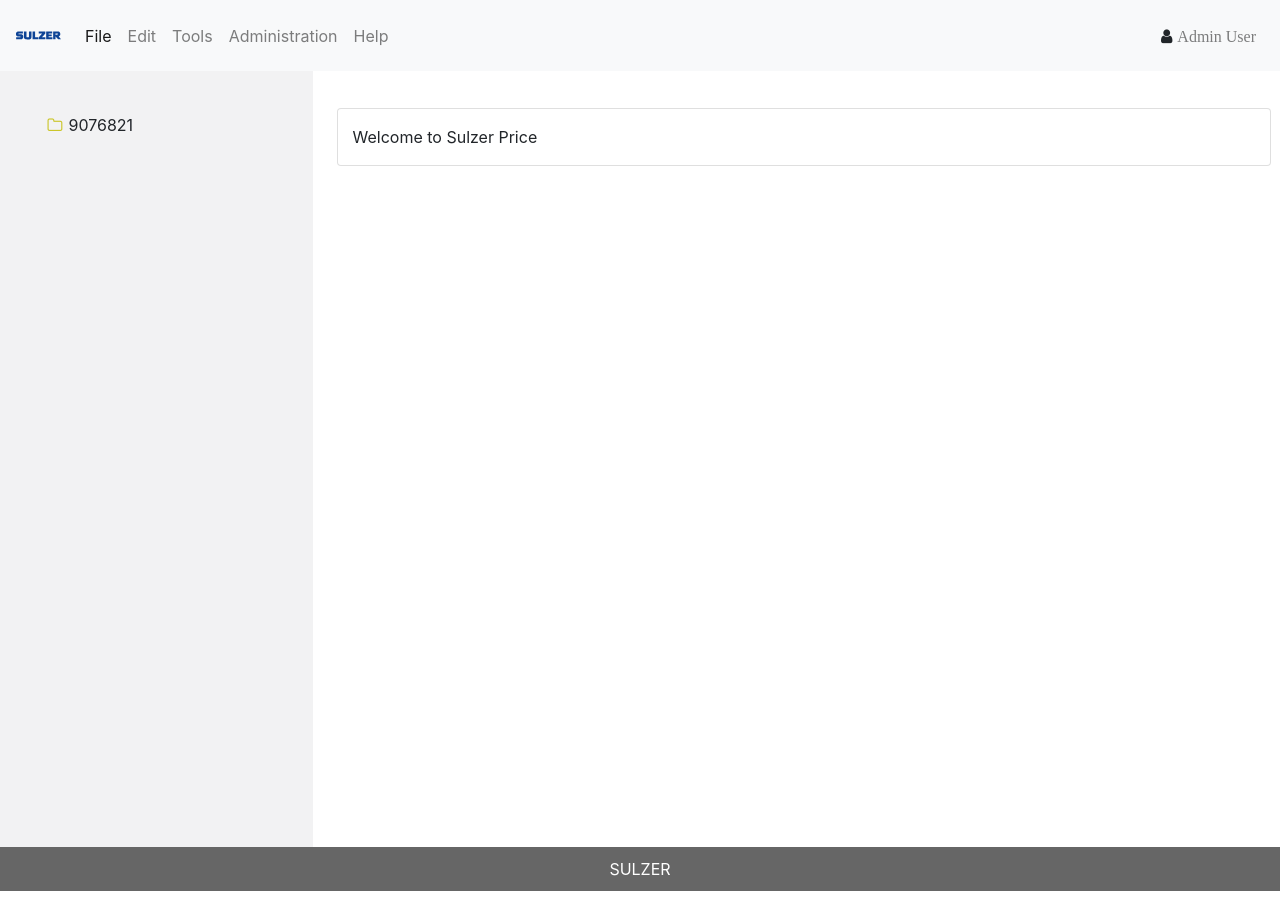
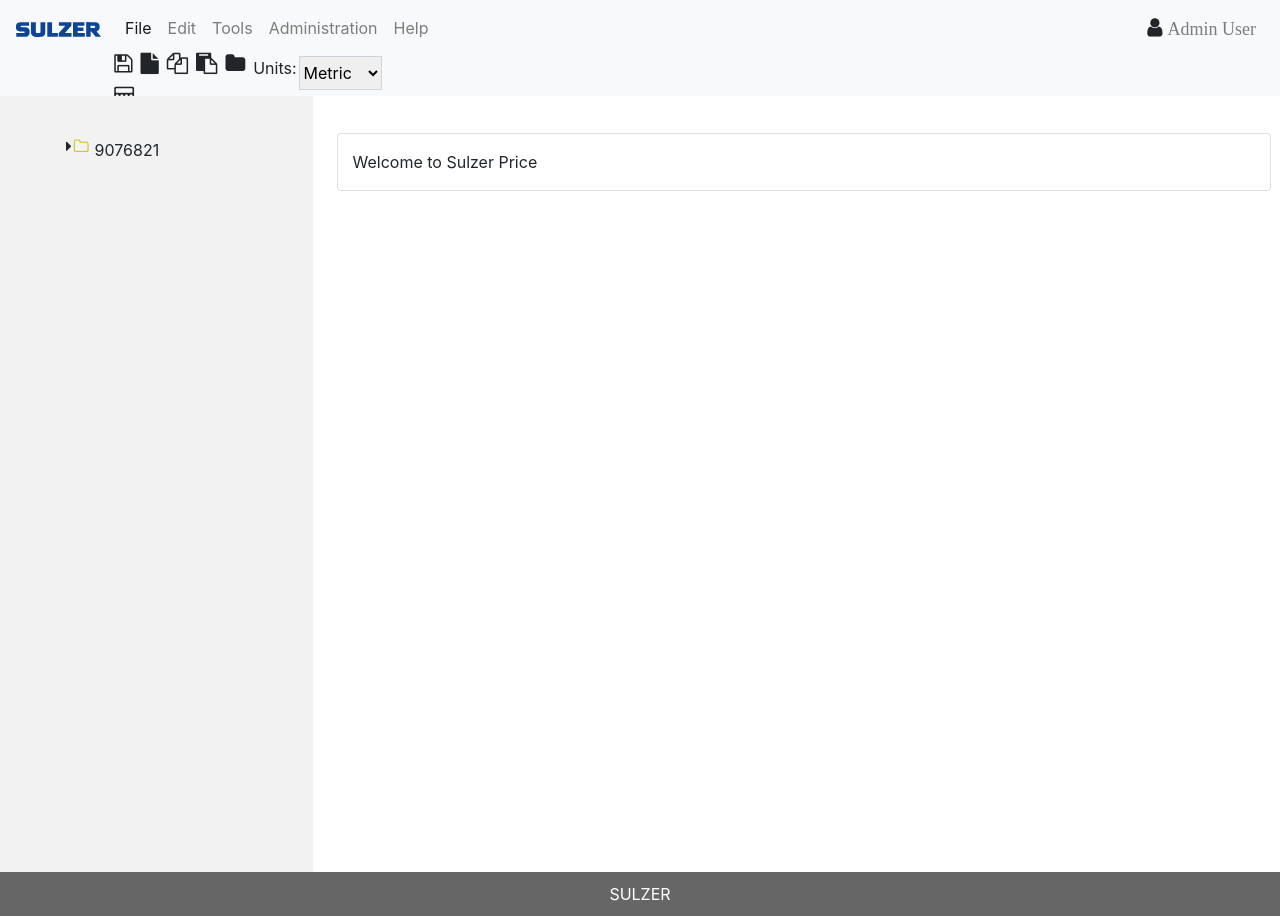
Before and after one commit to nitinabylle/SulzerPOC, an Angular app: page /home in a window 1280 px wide. Before the commit the page ends 891 px from the top, so only its background shows below. Built offline with nearby package versions, Linux system fonts and the light colour scheme.

Commit message:
ui updates

```diff
--- a/src/app/core/header/header.component.html
+++ b/src/app/core/header/header.component.html
@@ -22,7 +22,7 @@
           <span class="navbar-toggler-icon"></span>
         </button>
         <div class="collapse navbar-collapse" id="navbarTogglerDemo01">
-          <a class="navbar-brand" href="#"><img width="45" height="45" alt="" class="image-round"
+          <a class="navbar-brand" href="#"><img width="85" height="25" alt="" class="image-round"
             src="../../../assets/img/sulzer-logo.svg" /></a>
           <ul class="navbar-nav mr-auto mt-2 mt-lg-0">
             <li class="nav-item active">
@@ -42,7 +42,29 @@
             </li>
           </ul>
           <form class="form-inline my-2 my-lg-0">
-            <i class="fa fa-user mr-2" aria-hidden="true"><span style="margin-left: 5px; color:rgba(0, 0, 0, 0.5)">Admin User</span></i>
+            <i class="fa fa-user mr-2 fa-lg" aria-hidden="true" ><span style="margin-left: 5px; color:rgba(0, 0, 0, 0.5); font-size: large;">Admin User</span></i>
           </form>
         </div>
       </nav>
+      <div class="row  bg-light">
+        <div class="col-md-1">
+
+        </div>
+        <div class="col-md-3">
+          <i class="fa fa-save mr-2 fa-lg" aria-hidden="true" style="float: inline-start;margin-left: 5px;"></i>
+          <i class="fa fa-file mr-2 fa-lg" aria-hidden="true" style="float: inline-start;"></i>
+          <i class="fa fa-copy mr-2 fa-lg" aria-hidden="true" style="float: inline-start;"></i>
+          <i class="fa fa-clipboard mr-2 fa-lg" aria-hidden="true" style="float: inline-start;"></i>
+          <i class="fa fa-folder mr-2 fa-lg" aria-hidden="true" style="float: inline-start;"></i>
+          <label style="float: inline-start;margin-right: 2px;">Units: </label>
+<select style="float: inline-start;border-radius: 0;height: 85%;padding: 0%;">
+<option>Metric</option>
+<option>Imperial</option>
+</select>
+<i class="fa fa-calculator mr-2 fa-lg" aria-hidden="true" style="float: inline-start;margin-left: 5px;"></i>
+
+        </div>
+        <div class="col-md-3">
+
+        </div>
+      </div>
--- a/src/app/section/section.component.scss
+++ b/src/app/section/section.component.scss
@@ -0,0 +1,12 @@
+.input-lg{
+    width: 100%;
+}
+
+
+.input-md{
+    width: 75%;
+}
+
+.input-sm{
+    width: 50%;
+}
--- a/src/app/treeview/treeview.component.html
+++ b/src/app/treeview/treeview.component.html
@@ -16,11 +16,15 @@
            (keydown)="executeKeydown($event)"
            [tabindex]="setTabIndexOnLoad(role,i)"
            #options [attr.aria-expanded]="collapsedState(item)" >
-          <i aria-hidden="true" [ngClass]="getExpandCollapseClass(item)" [id]="getIconId(item,treeid)" (click)="toggleSelection($event,item)" #icons>
+           <i aria-hidden="true" [ngClass]="getExpandCollapseClassArrow(item)" [id]="getIconIdArrow(item,treeid)"  (click)="toggleSelection($event,item)" style="float:inline-start;margin-right: 2px;" ></i>
+          <i aria-hidden="true" [ngClass]="getExpandCollapseClass(item)" [id]="getIconId(item,treeid)" (click)="toggleSelection($event,item)"  style="float:inline-start;" #icons>
           </i>
+
           <span class="tree-item-label" (click)="renderPage($event,item)">{{item[model.lid]}}</span>
         <ng-container *ngTemplateOutlet="treeViewList; context:{ $implicit: item.children,role:'group',treeid:model.treeNodeId,parentid:item.code  }">
         </ng-container>
       </li>
     </ul>
   </ng-template>
+
+             <!-- [attr.data-last]="i==list.length-1?1:0" -->
--- a/src/app/treeview/treeview.component.scss
+++ b/src/app/treeview/treeview.component.scss
@@ -20,7 +20,7 @@
     }
 
     i {
-        margin-left: -1.15rem;
+    //  margin-left: -1.15rem;
     }
 
     &:focus {
--- a/src/app/treeview/treeview.component.ts
+++ b/src/app/treeview/treeview.component.ts
@@ -93,6 +93,13 @@
       return "fa "+ "fa-folder-o"//this.model.iconExpand;
     }
     return "fa "+ "fa-folder-open" //this.model.iconNeutral;
+  }
+
+  getExpandCollapseClassArrow(item: any) {
+    if (item != null && item.children != null && item.children.length > 0) {
+      return "fa "+ "fa-caret-right"//this.model.iconExpand;
+    }
+    return "fa "+ "fa-caret-down" //this.model.iconNeutral;
   }
 
   isChildrenExists(items: any[]) {
@@ -300,6 +307,11 @@
     let itemId=this.getTreeItemId(item,treeId);
     return itemId+"_"+this.ICON_SUFFIX;
   }
+
+  getIconIdArrow(item:any,treeId:string){
+    let itemId=this.getTreeItemId(item,treeId);
+    return itemId+"_"+this.ICON_SUFFIX;
+  }
   setToFocus(eleRef: ElementRef) {
     this.currentActiveDescdentElement = eleRef.nativeElement.id;
     eleRef.nativeElement.focus();
```
Also changed, not shown: src/app/section/section.component.html (+36 -31 lines). Lines whose indentation alone changed are shown as unchanged.
